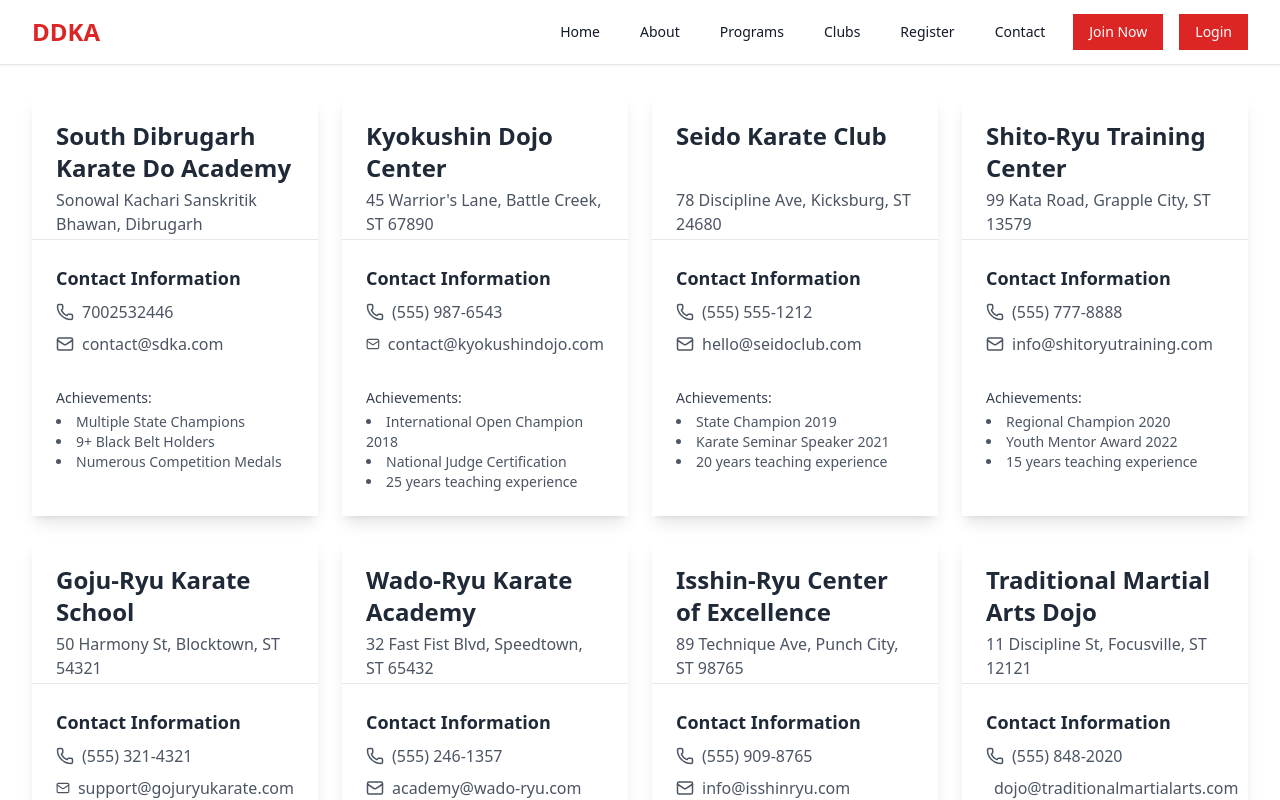
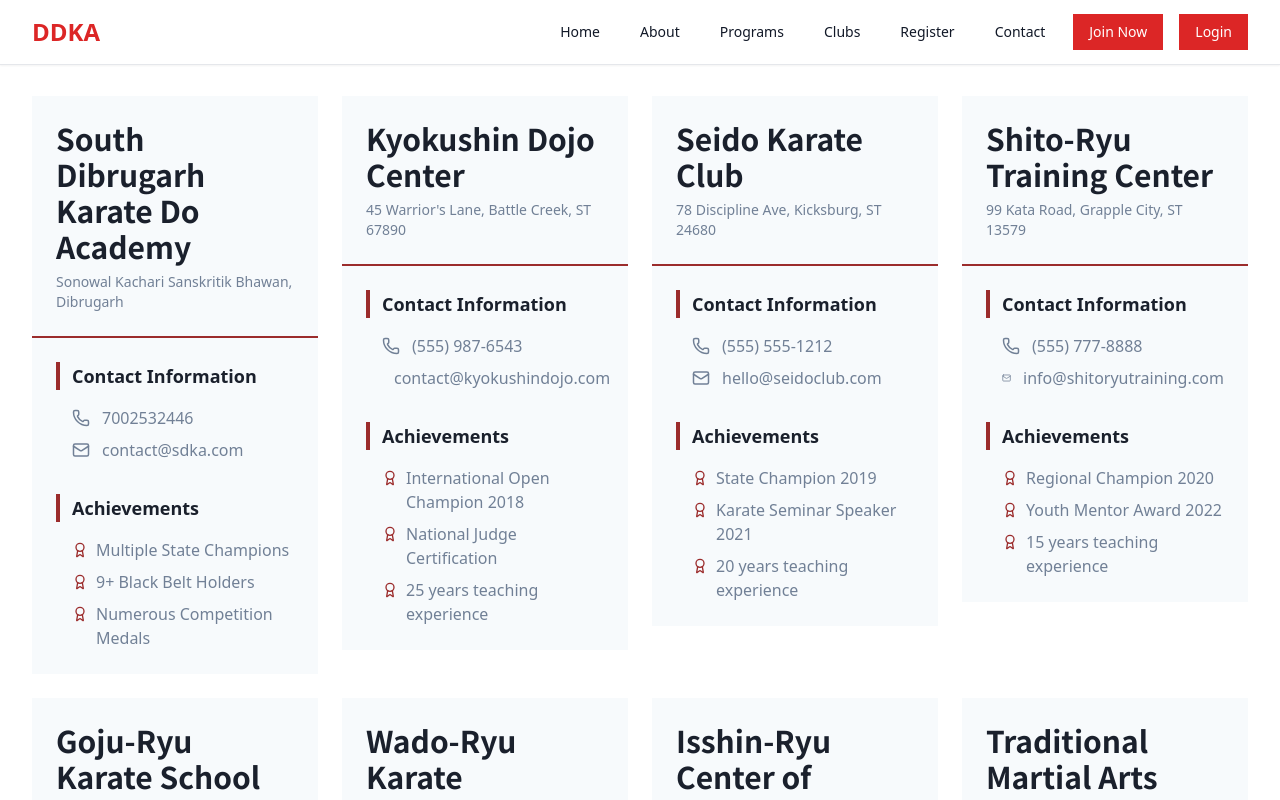
Before and after one commit to abhinov956tech-developer/Karate-club, a React (Vite) app: page /club in a window 1280 px wide. Shown: the top 800 px of the page. Built offline with nearby package versions, Linux system fonts and the light colour scheme.

Commit message:
Minor changes

```diff
--- a/src/components/ClubsCard.tsx
+++ b/src/components/ClubsCard.tsx
@@ -1,4 +1,4 @@
-import { Mail, Phone } from 'lucide-react';
+import { Mail, Phone, Award } from 'lucide-react';
 
 interface Coach {
     name: string;
@@ -13,60 +13,65 @@ interface KarateClubProps {
     phone: string;
     email: string;
     coach: Coach;
-    site?: string
+    site?: string;
 }
 
 const KarateClubCard = ({
     karateprops
 }: { karateprops: KarateClubProps }) => {
     return (
-        <div  className="max-w-xl w-full h-full bg-white rounded-lg shadow-lg hover:shadow-xl overflow-hidden">
-            <a href={karateprops.site}>
-            <div className="p-6 h-36 border-b border-gray-200">
-                <h2 className="text-2xl h-16 font-bold text-gray-800">{karateprops.clubName}</h2>
-                <p className="text-gray-600 mt-1">{karateprops.address}</p>
+        <div className="max-w-xl w-full bg-karate-paper rounded-lg overflow-hidden transform transition-all duration-300 hover:shadow-2xl animate-smooth-appear bg-washi">
+            <a href={karateprops.site} className="block">
+                {/* Header with red accent border */}
+                <div className="p-6 border-b-2 border-karate-red">
+                    <h2 className="text-3xl font-bold text-karate-black mb-2 font-japanese">
+                        {karateprops.clubName}
+                    </h2>
+                    <p className="text-karate-accent text-sm">
+                        {karateprops.address}
+                    </p>
                 </div>
 
-            {/* Card Content */}
-            <div className="p-6 space-y-6">
-                {/* Contact Information */}
-                <div className="space-y-2">
-                    <h3 className="text-lg font-semibold text-gray-800">Contact Information</h3>
-                    <div className="flex items-center gap-2 text-gray-600">
-                        <Phone size={18} />
-                        <a href={`tel:${karateprops.phone}`} className="hover:text-blue-600 transition-colors">
+                <div className="p-6 space-y-8">
+                    {/* Contact Section */}
+                    <div className="space-y-4">
+                        <h3 className="text-lg font-semibold text-karate-black border-l-4 border-karate-red pl-3">
+                            Contact Information
+                        </h3>
+                        <div className="space-y-2 pl-4">
+                            <div className="flex items-center space-x-3 group">
+                                <Phone size={18} className="text-karate-accent group-hover:text-karate-red transition-colors" />
+                                <a href={`tel:${karateprops.phone}`}
+                                   className="text-karate-accent group-hover:text-karate-red transition-colors">
                                     {karateprops.phone}
                                 </a>
                             </div>
-                    <div className="flex items-center gap-2 text-gray-600">
-                        <Mail size={18} />
-                        <a href={`mailto:${karateprops.email}`} className="hover:text-blue-600 transition-colors">
+                            <div className="flex items-center space-x-3 group">
+                                <Mail size={18} className="text-karate-accent group-hover:text-karate-red transition-colors" />
+                                <a href={`mailto:${karateprops.email}`}
+                                   className="text-karate-accent group-hover:text-karate-red transition-colors">
                                     {karateprops.email}
                                 </a>
                             </div>
                         </div>
+                    </div>
 
-                {/* Coach Profile */}
-                <div className="space-y-2">
-                    <div className="flex gap-4">
-
-                        <div>
-                            <div className="mt-2">
-                                <p className="text-sm font-medium text-gray-700">Achievements:</p>
-                                <ul className="list-disc list-inside text-sm text-gray-600 mt-1">
+                    {/* Achievements Section */}
+                    <div className="space-y-4">
+                        <h3 className="text-lg font-semibold text-karate-black border-l-4 border-karate-red pl-3">
+                            Achievements
+                        </h3>
+                        <ul className="space-y-2 pl-4">
                             {karateprops.coach.achievements.map((achievement, index) => (
-                                        <li key={index}>{achievement}</li>
+                                <li key={index} className="flex items-start space-x-2">
+                                    <Award size={16} className="text-karate-red mt-1 flex-shrink-0" />
+                                    <span className="text-karate-accent">{achievement}</span>
+                                </li>
                             ))}
                         </ul>
                     </div>
                 </div>
-                    </div>
-                </div>
-
-                {/* Schedule */}
-            </div>
             </a>
-            {/* Card Header */}
         </div>
     );
 };
--- a/src/index.css
+++ b/src/index.css
@@ -1,3 +1,8 @@
+@import url('https://fonts.googleapis.com/css2?family=Noto+Sans+JP:wght@400;500;700&display=swap');
 @tailwind base;
 @tailwind components;
 @tailwind utilities;
+
+.font-japanese {
+    font-family: 'Noto Sans JP', sans-serif;
+  }
```
Also changed, not shown: tailwind.config.js (+12 -0 lines), 1 other file (tests, documents, lock files or other folders). Lines whose indentation alone changed are shown as unchanged.
